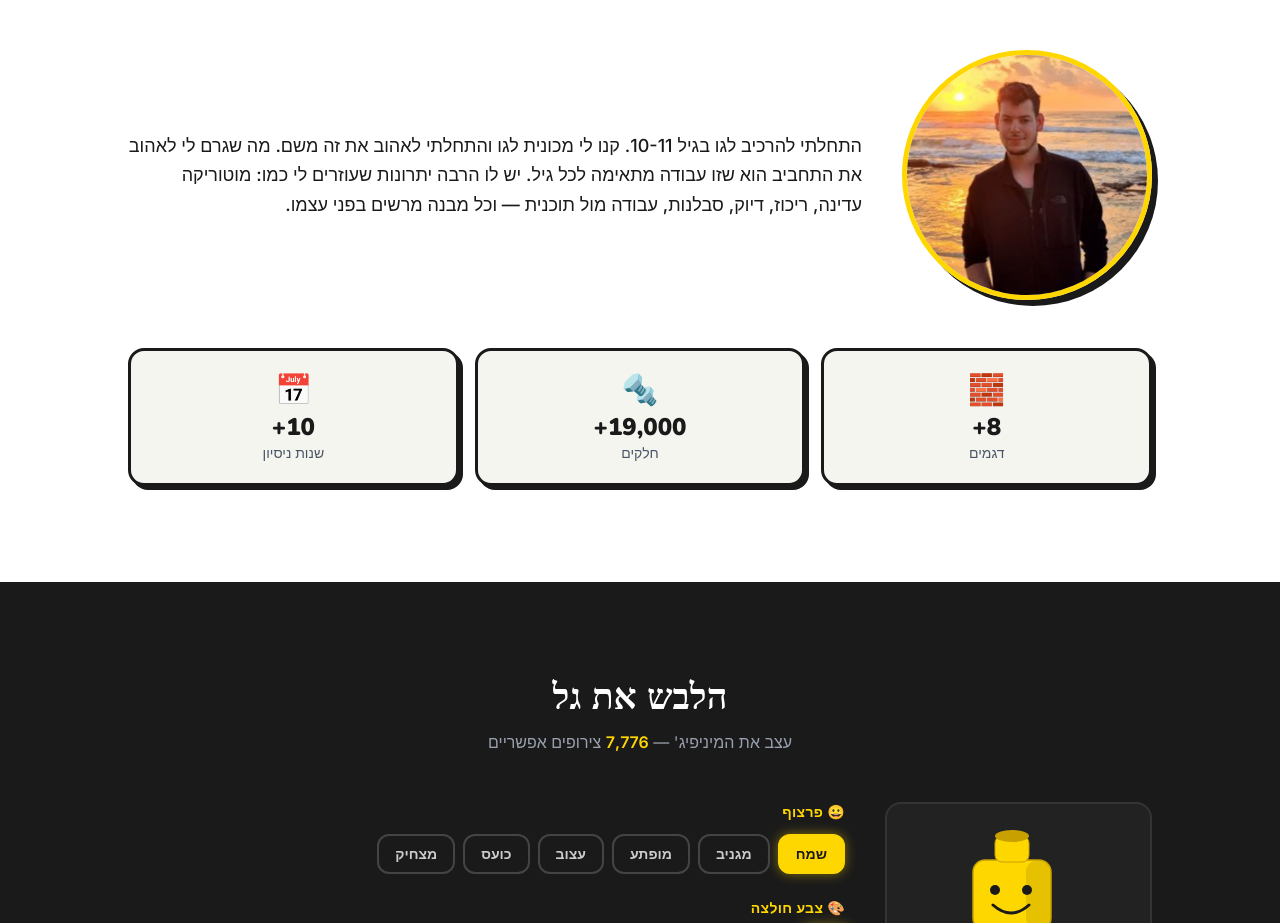
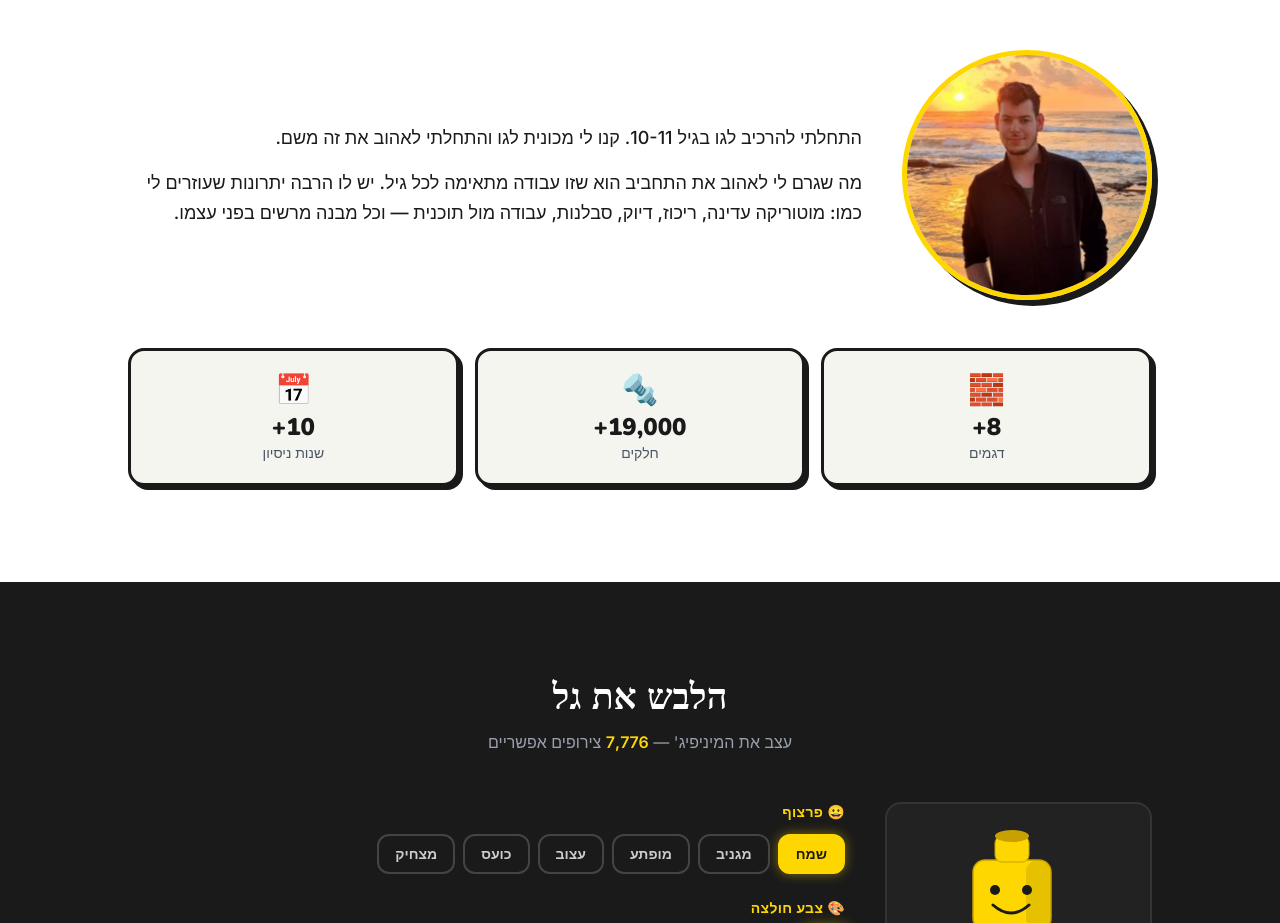
Before and after one commit to omerch788-spec/brickbygal, a React (Vite) app: page / in a window 1280 px wide. Shown: the part 2400-3323 px from the top of the page. Built offline with nearby package versions, Linux system fonts and the light colour scheme.

Commit message:
add scroll reveal to about section

```diff
--- a/src/components/About.jsx
+++ b/src/components/About.jsx
@@ -44,7 +44,8 @@ export default function About() {
         <motion.h2
           initial={{ opacity: 0, y: 30 }}
           whileInView={{ opacity: 1, y: 0 }}
-          viewport={{ once: true }}
+          viewport={{ once: true, amount: 0.2 }}
+          transition={{ duration: 0.6, ease: 'easeOut' }}
           className="text-4xl font-black text-center mb-12"
           style={{ fontFamily: 'Nunito' }}
         >
@@ -54,9 +55,10 @@ export default function About() {
         <div className="flex flex-col md:flex-row gap-10 items-center mb-12">
           {/* Avatar */}
           <motion.div
-            initial={{ opacity: 0, scale: 0.8 }}
-            whileInView={{ opacity: 1, scale: 1 }}
-            viewport={{ once: true }}
+            initial={{ opacity: 0 }}
+            whileInView={{ opacity: 1 }}
+            viewport={{ once: true, amount: 0.2 }}
+            transition={{ duration: 0.6, ease: 'easeOut', delay: 0.15 }}
             className="flex-shrink-0"
           >
             <img
@@ -67,19 +69,28 @@ export default function About() {
           </motion.div>
 
           {/* Text */}
-          <motion.div
-            initial={{ opacity: 0, x: 30 }}
-            whileInView={{ opacity: 1, x: 0 }}
-            viewport={{ once: true }}
-            transition={{ delay: 0.2 }}
-          >
-            <p className="text-lg leading-relaxed font-medium">
+          <div className="flex flex-col gap-4">
+            <motion.p
+              initial={{ opacity: 0, y: 30 }}
+              whileInView={{ opacity: 1, y: 0 }}
+              viewport={{ once: true, amount: 0.2 }}
+              transition={{ duration: 0.6, ease: 'easeOut', delay: 0.2 }}
+              className="text-lg leading-relaxed font-medium"
+            >
               התחלתי להרכיב לגו בגיל 10-11. קנו לי מכונית לגו והתחלתי לאהוב את זה משם.
+            </motion.p>
+            <motion.p
+              initial={{ opacity: 0, y: 30 }}
+              whileInView={{ opacity: 1, y: 0 }}
+              viewport={{ once: true, amount: 0.2 }}
+              transition={{ duration: 0.6, ease: 'easeOut', delay: 0.35 }}
+              className="text-lg leading-relaxed font-medium"
+            >
               מה שגרם לי לאהוב את התחביב הוא שזו עבודה מתאימה לכל גיל.
               יש לו הרבה יתרונות שעוזרים לי כמו: מוטוריקה עדינה, ריכוז, דיוק, סבלנות,
               עבודה מול תוכנית — וכל מבנה מרשים בפני עצמו.
-            </p>
-          </motion.div>
+            </motion.p>
+          </div>
         </div>
 
         {/* Stats */}
@@ -87,10 +98,10 @@ export default function About() {
           {stats.map((s, i) => (
             <motion.div
               key={s.label}
-              initial={{ opacity: 0, y: 20 }}
+              initial={{ opacity: 0, y: 30 }}
               whileInView={{ opacity: 1, y: 0 }}
-              viewport={{ once: true }}
-              transition={{ delay: i * 0.1 }}
+              viewport={{ once: true, amount: 0.2 }}
+              transition={{ duration: 0.6, ease: 'easeOut', delay: 0.45 + i * 0.1 }}
               className="bg-[#F5F5F0] rounded-2xl p-5 text-center"
               style={{ border: '3px solid #1A1A1A', boxShadow: '4px 4px 0 #1A1A1A' }}
             >
```
Also changed, not shown: 5 other files (tests, documents, lock files or other folders).
